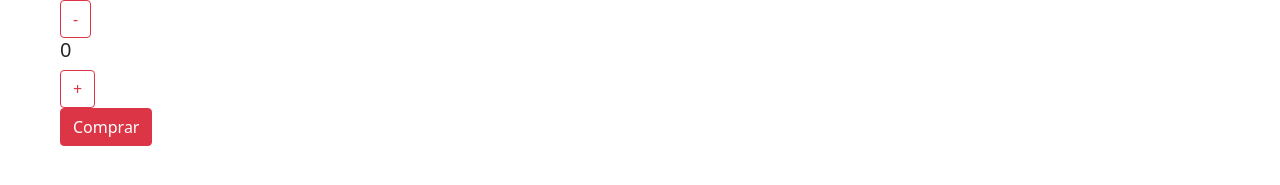
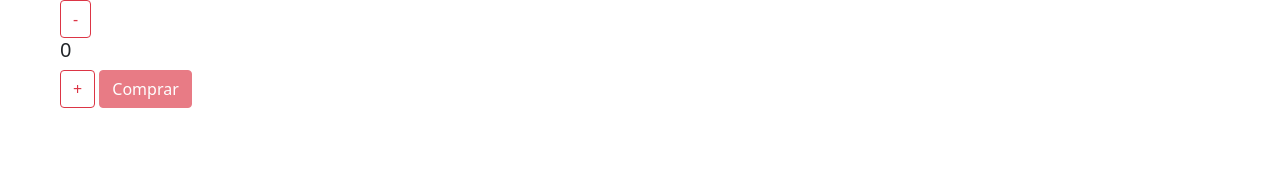
Before and after one commit to Joaco95/ReactJs-AlonsoJoaquin, a React (Create React App) app: page /detail/1 in a window 1280 px wide. Shown: the part 641-826 px from the top of the page. After the commit the page ends 800 px from the top, so only its background shows below. Built offline with nearby package versions, Linux system fonts and the light colour scheme.

Commit message:
Correcion de entrega

```diff
--- a/src/components/ItemDetail/ItemDetail.js
+++ b/src/components/ItemDetail/ItemDetail.js
@@ -14,9 +14,13 @@ export const ItemDetail = ({
   songs,
   stock,
 }) => {
-  const [cantidad, setCantidad] = useState(0);
+  const [cantidad, setCantidad] = useState();
 
   const { addItem, isInCart } = useContext(CartContext);
+
+  const onAdd = (cambiar) => {
+    setCantidad(cambiar);
+  };
 
   const handleAgregar = () => {
     if (cantidad === 0) return;
@@ -46,16 +50,13 @@ export const ItemDetail = ({
           <Card.Text>{songs}</Card.Text>
         </Card.Body>
       </Card>
-      {isInCart(id) ? (
+      {cantidad ? (
         <Link to="/cart">
           <Button variant="primary">Ir al Carrito</Button>{" "}
         </Link>
       ) : (
         <>
-          <ItemCount max={stock} i={cantidad} setI={setCantidad} />
-          <Button variant="danger" onClick={handleAgregar}>
-            Comprar
-          </Button>
+          <ItemCount max={stock} agregar={onAdd} />
         </>
       )}
     </div>
--- a/src/components/ItemDetailContainer/ItemDetailContainer.js
+++ b/src/components/ItemDetailContainer/ItemDetailContainer.js
@@ -8,9 +8,6 @@ export const ItemDetailContainer = () => {
   const [item, setItem] = useState(null);
 
   const { Id } = useParams();
-
-  console.log(Id);
-  console.log(item);
 
   useEffect(() => {
     setLoading(true);
--- a/src/components/ItemListContainer/ItemListContainer.js
+++ b/src/components/ItemListContainer/ItemListContainer.js
@@ -18,7 +18,6 @@ export const ItemListContainer = () => {
 
     Tiempo()
       .then((res) => {
-        console.log(res);
         if (anios) {
           const decada = res.filter((el) => el.año === anios);
           setProductos(decada);
--- a/src/components/itemCount/itemCount.js
+++ b/src/components/itemCount/itemCount.js
@@ -1,12 +1,15 @@
 import { Button } from "react-bootstrap";
+import { useState } from "react";
 
-export const ItemCount = ({ max, min = 0, i, setI }) => {
+export const ItemCount = ({ max, min = 0, agregar }) => {
+  const [algo, setalgo] = useState(min);
+
   const Suma = () => {
-    i < max && setI(i + 1);
+    algo < max && setalgo(algo + 1);
   };
 
   const Resta = () => {
-    i > min && setI(i - 1);
+    algo > min && setalgo(algo - 1);
   };
 
   return (
@@ -14,10 +17,17 @@ export const ItemCount = ({ max, min = 0, i, setI }) => {
       <Button variant="outline-danger" onClick={Resta}>
         -
       </Button>{" "}
-      <h5>{i}</h5>
+      <h5>{algo}</h5>
       <Button variant="outline-danger" onClick={Suma}>
         +
       </Button>{" "}
+      <Button
+        variant="danger"
+        disabled={min === algo}
+        onClick={() => agregar(algo)}
+      >
+        Comprar
+      </Button>
     </div>
   );
 };
```
